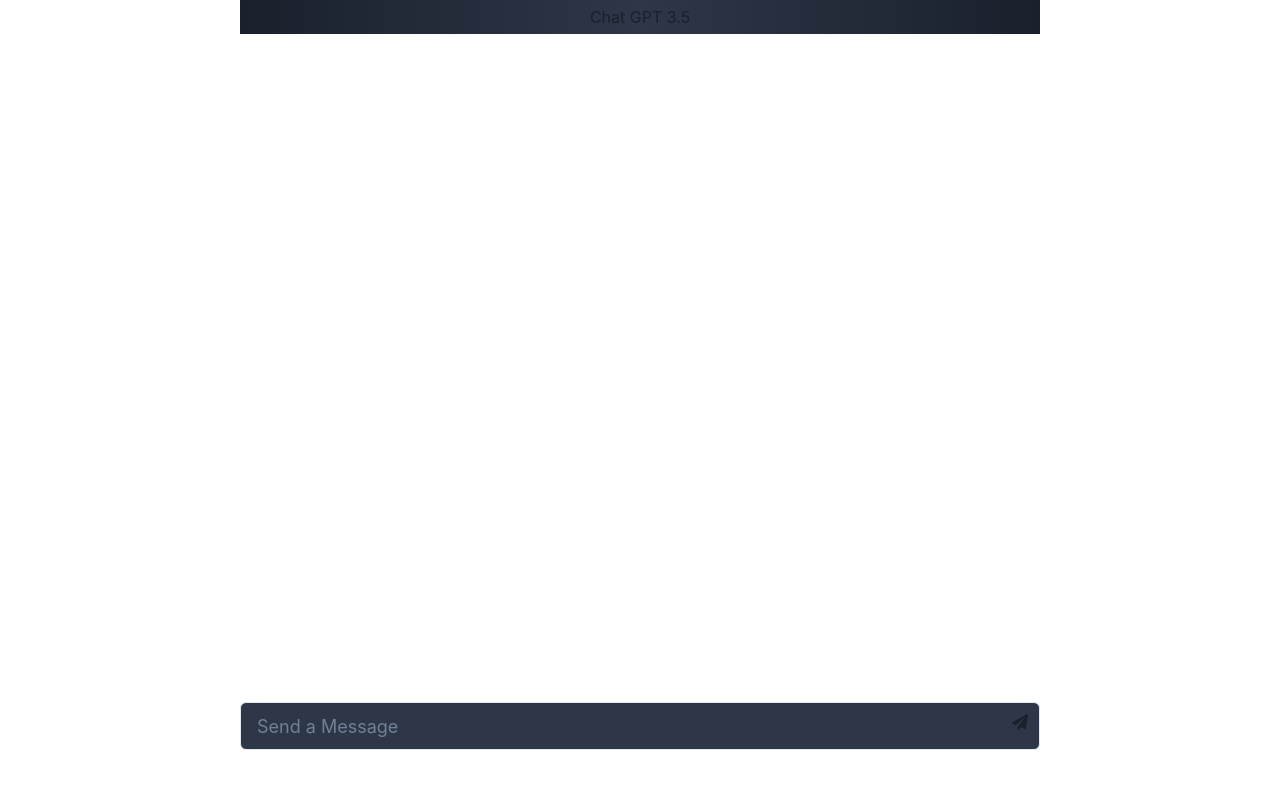
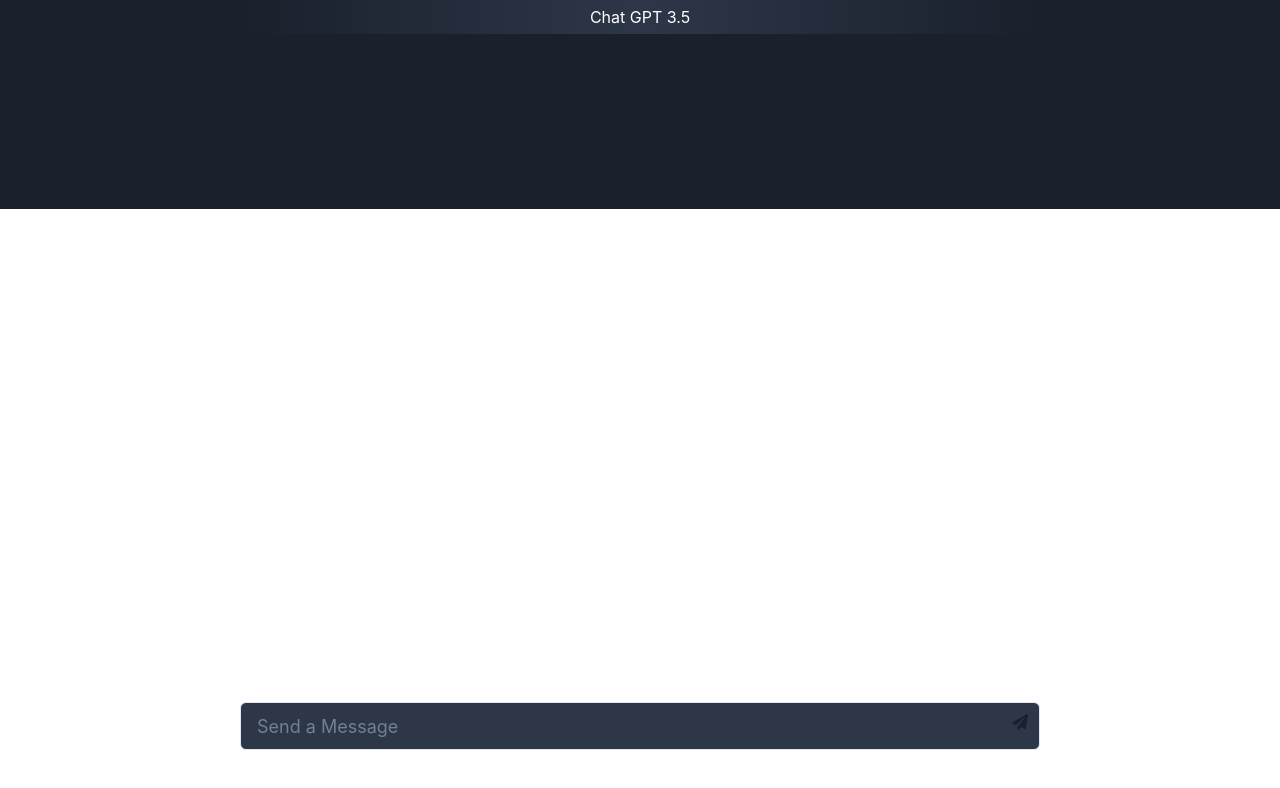
Before and after one commit to xBromsson/gptui, a React (Vite) app: page / in a window 1280 px wide. Shown: the top 788 px of the page. Built offline with nearby package versions, Linux system fonts and the light colour scheme.

Commit message:
small styling adjustment to fix background color

```diff
--- a/index.html
+++ b/index.html
@@ -8,6 +8,6 @@
   </head>
   <body>
     <div id="root"></div>
-    <script type="module" src="/src/main.jsx"></script>
+    <script type="module" src="src/main.jsx"></script>
   </body>
 </html>
--- a/src/App.jsx
+++ b/src/App.jsx
@@ -76,11 +76,12 @@
   console.log(chat);
 
   return (
-    <Flex justify="center" height="100vh">
+    <Flex backgroundColor={"gray.800"} justify="center" height="100%">
       <Flex flex="1 1 auto" maxWidth="800px" flexDirection="column">
         <Center
           bgGradient={"linear(to right, gray.800, gray.700, gray.800 )"}
           p="5px"
+          color={"white"}
         >
           Chat GPT 3.5
         </Center>
@@ -91,6 +92,7 @@
               p="25px"
               width="100%"
               key={message.content}
+              color={"white"}
               bgGradient={
                 message.role === "user"
                   ? "linear(gray.800, gray.800)"
--- a/src/components/ChatInput.jsx
+++ b/src/components/ChatInput.jsx
@@ -23,6 +23,7 @@
         placeholder="Send a Message"
         size="lg"
         bg="gray.700"
+        color={"white"}
       ></Input>
       <InputRightElement>
         <FaPaperPlane
```
